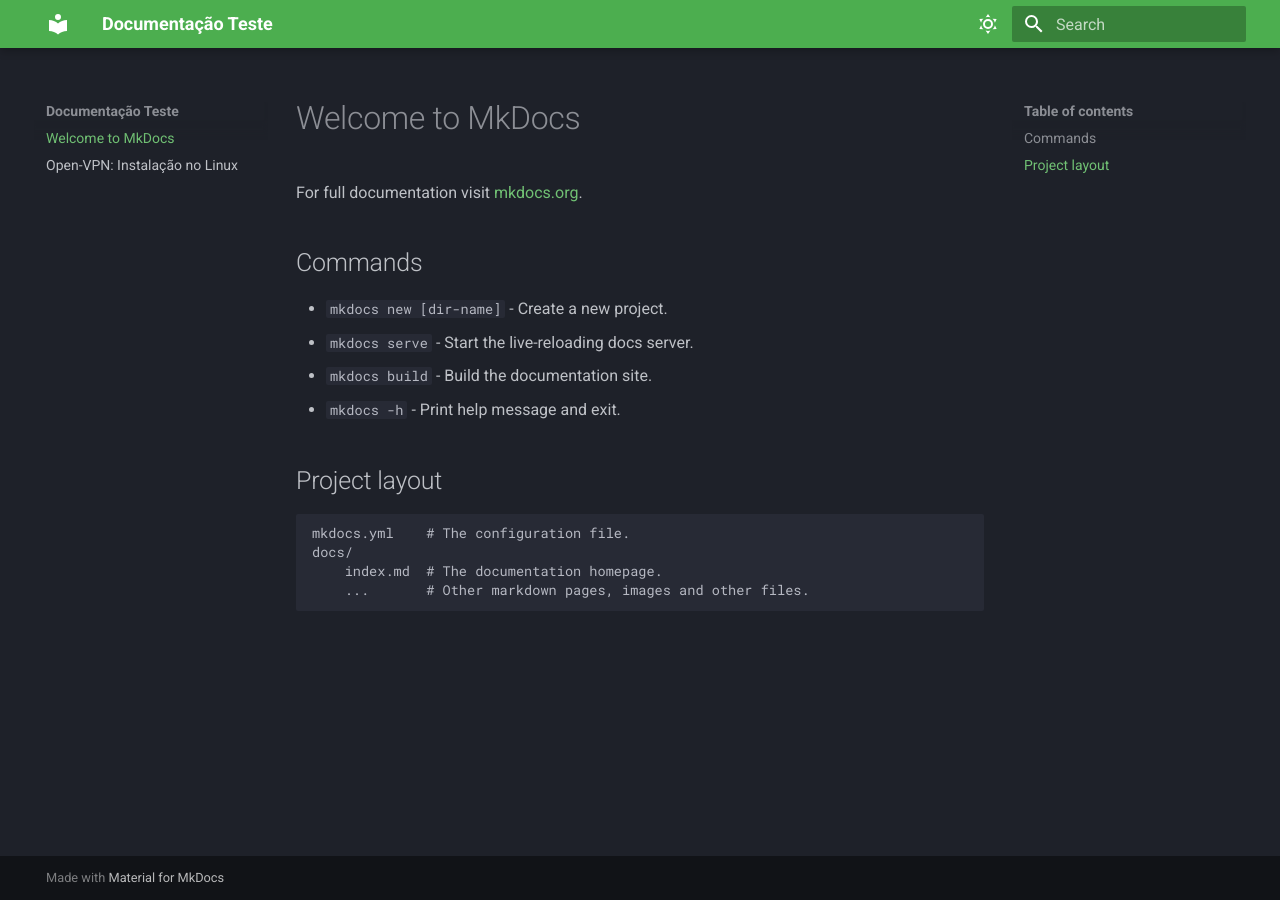
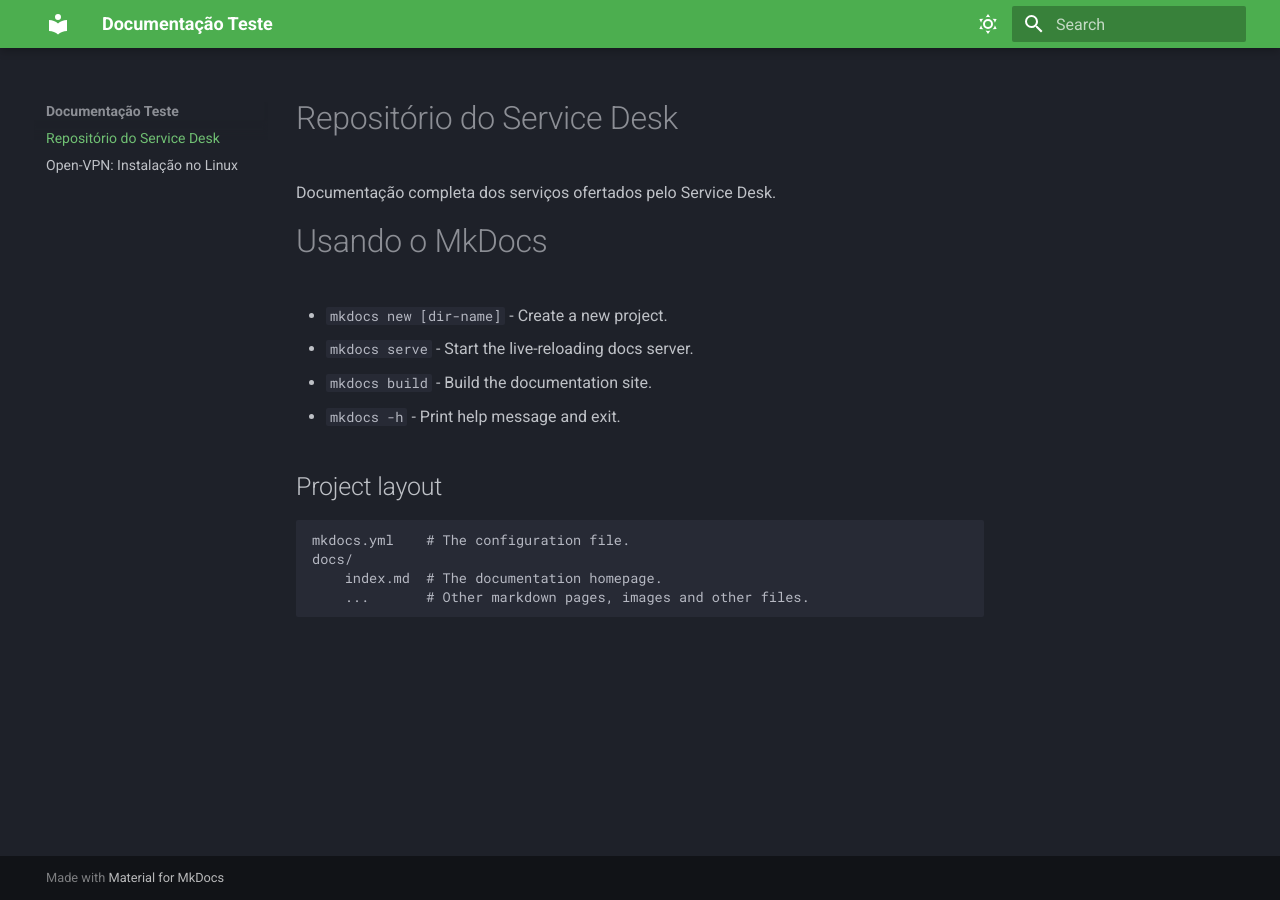
Before and after one commit to LuzKS/mkdocs-teste, an MkDocs documentation site: the page built from docs/index.md, in a window 1280 px wide. Built offline with MkDocs 1.6.1 and Material for MkDocs 9.7.7, drawn with Linux system fonts in a browser that asks for light colours.

Commit message:
Atualizando index para reapresentação de Página principal

```diff
--- a/docs/index.md
+++ b/docs/index.md
@@ -1,13 +1,21 @@
-# Welcome to MkDocs
+# Repositório do Service Desk
 
-For full documentation visit [mkdocs.org](https://www.mkdocs.org).
+Documentação completa dos serviços ofertados pelo Service Desk.
 
-## Commands
+
+
+
+
+# Usando o MkDocs
+
 
 * `mkdocs new [dir-name]` - Create a new project.
 * `mkdocs serve` - Start the live-reloading docs server.
 * `mkdocs build` - Build the documentation site.
 * `mkdocs -h` - Print help message and exit.
+
+
+
 
 ## Project layout
 
```
